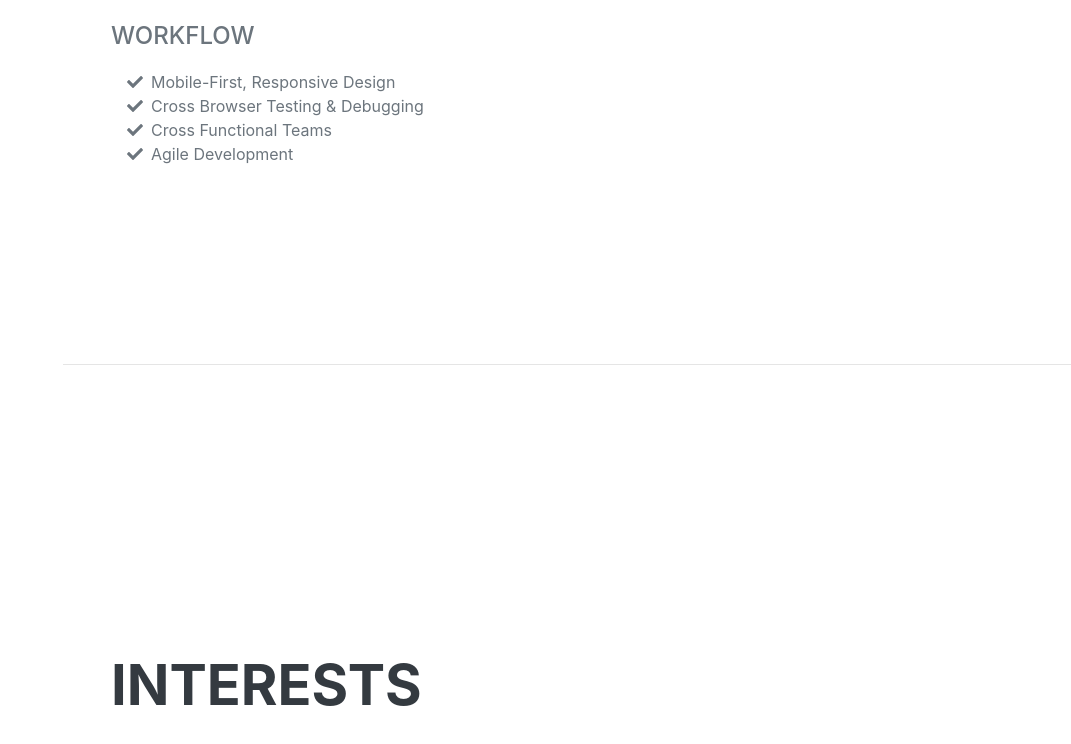
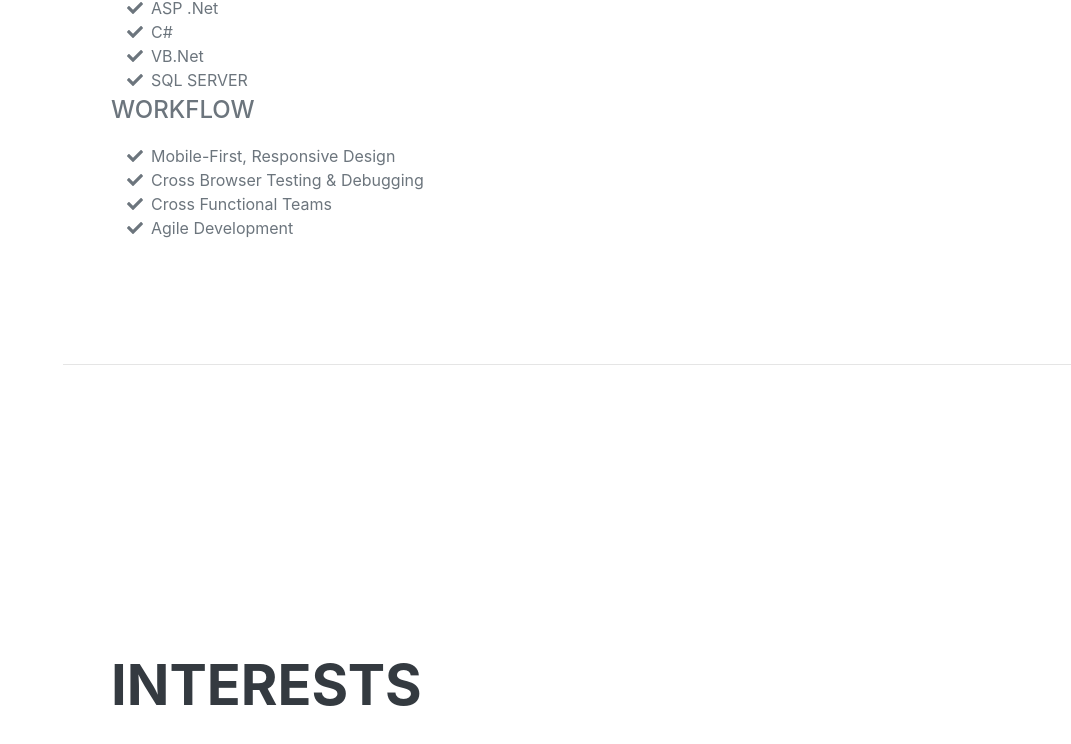
Before and after one commit to salongajudy27/salongajudy27.github.io, a plain HTML site: page index.html in a window 1280 px wide. Shown: the part 2945-3689 px from the top of the page, without its empty margins (209-1280 px from the left). Drawn offline with nearby package versions, Linux system fonts and the light colour scheme; a web font is replaced by a local one.

Commit message:
updating skills

```diff
--- a/index.html
+++ b/index.html
@@ -128,6 +128,25 @@
                         <li class="list-inline-item"><i class="fab fa-grunt"></i></li> -->
                         <li class="list-inline-item"><i class="fab fa-npm"></i></li>
                     </ul>
+                    <div class="subheading mb-3">Other Programming Languages</div>
+                    <ul class="fa-ul mb-0">
+                    	<li>
+                            <span class="fa-li"><i class="fas fa-check"></i></span>
+                            ASP .Net
+                        </li>
+                        <li>
+                            <span class="fa-li"><i class="fas fa-check"></i></span>
+                            C#
+                        </li>
+                        <li>
+                            <span class="fa-li"><i class="fas fa-check"></i></span>
+                           	VB.Net
+                        </li>
+                        <li>
+                            <span class="fa-li"><i class="fas fa-check"></i></span>
+                           	SQL SERVER
+                        </li>
+                    </ul>
                     <div class="subheading mb-3">Workflow</div>
                     <ul class="fa-ul mb-0">
                         <li>
```
